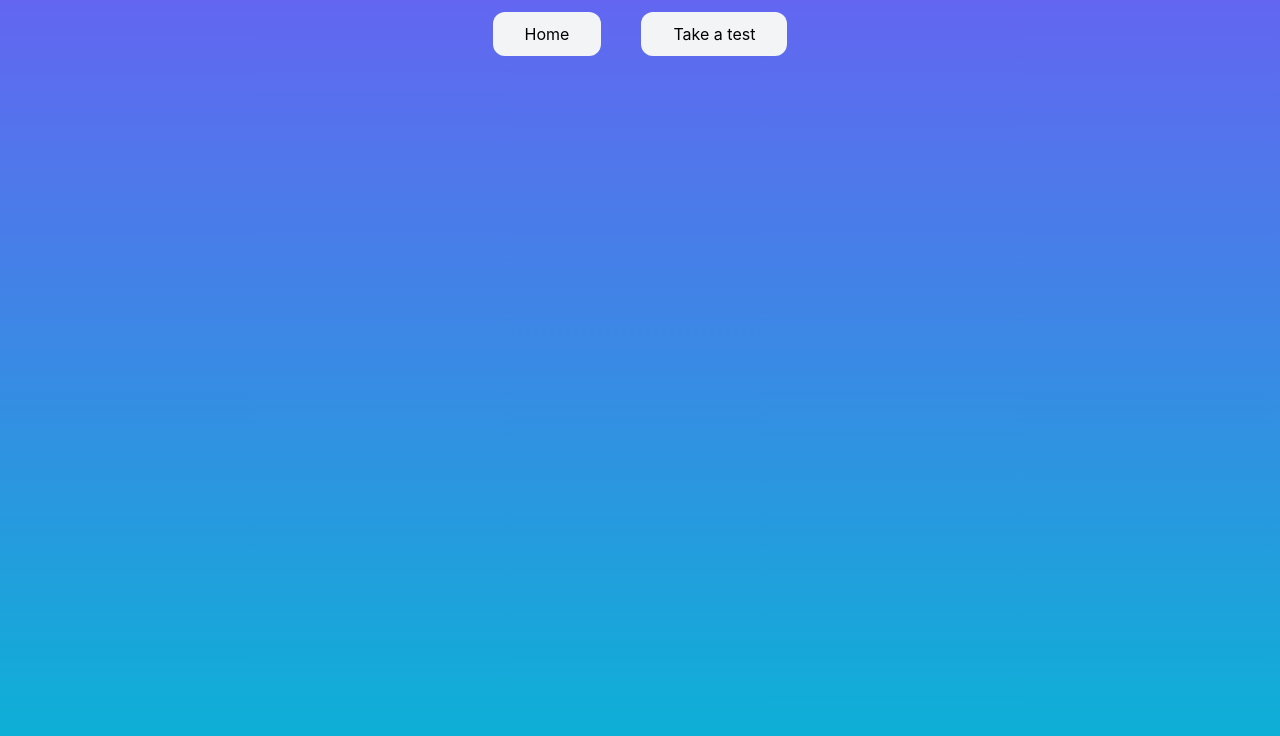
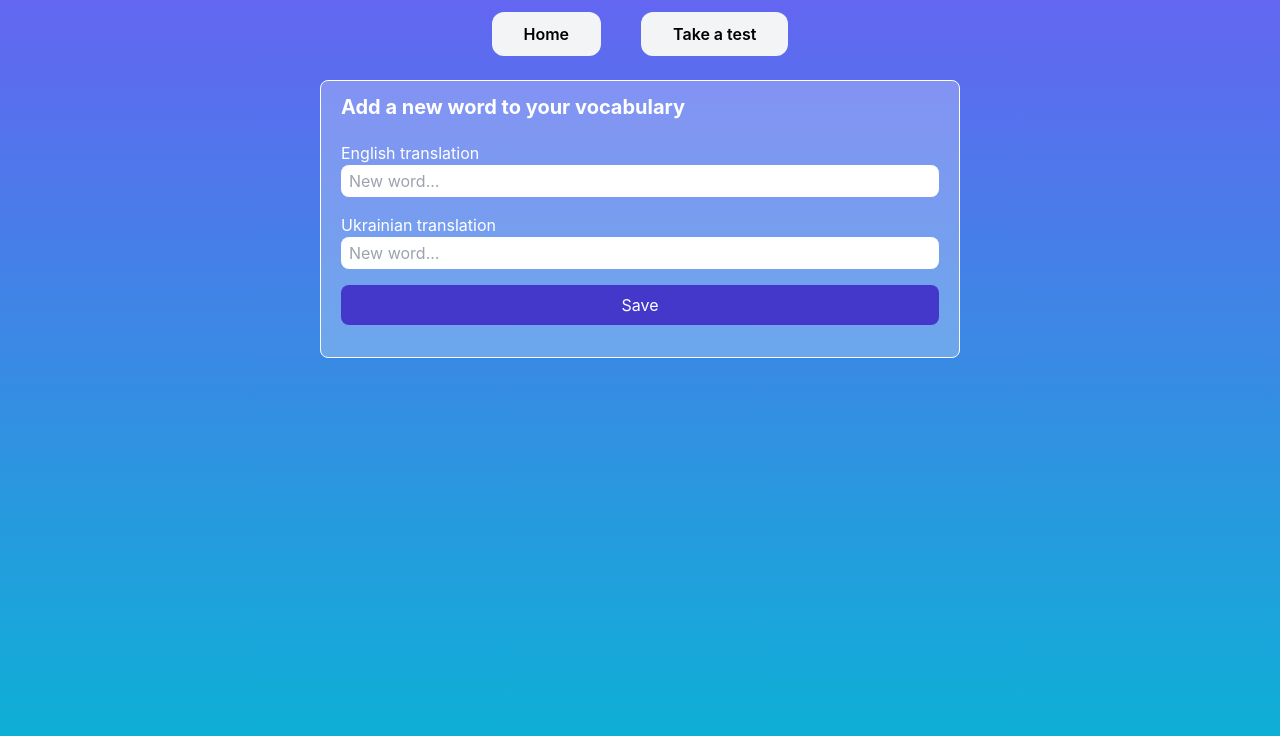
Before and after one commit to MaxPyvovarov/React-vocabulary, a React (Create React App) app: page /add in a window 1280 px wide. Shown: the top 736 px of the page. Built offline with nearby package versions, Linux system fonts and the light colour scheme.

Commit message:
New word form

```diff
--- a/src/components/Add/Add.jsx
+++ b/src/components/Add/Add.jsx
@@ -1,10 +1,57 @@
-import React from 'react';
+import React, {useState} from 'react';
 import Navbar from '../Navbar/Navbar';
+import {connect} from 'react-redux';
 
-export default function NewWordPage() {
+import styles from './Add.module.scss';
+import {addNewWord} from '../../store/actions/vocabulary';
+
+function Add(props) {
+	const [eng, setEng] = useState('');
+	const [ukr, setUkr] = useState('');
+
+	function submitHandler(e) {
+		e.preventDefault();
+		console.log('form', eng, ukr);
+		props.addNewWord(eng, ukr);
+	}
+
 	return (
 		<>
 			<Navbar />
+			<div className={styles.container}>
+				<h2 className={styles.heading}>Add a new word to your vocabulary</h2>
+				<form className={styles.form} onSubmit={submitHandler}>
+					<div className={styles.inputWrapper}>
+						<label htmlFor='engInput'>English translation</label>
+						<input
+							type='text'
+							id='engInput'
+							placeholder='New word...'
+							value={eng}
+							onChange={e => setEng(e.target.value)}
+						/>
+					</div>
+					<div className={styles.inputWrapper}>
+						<label htmlFor='ukrInput'>Ukrainian translation</label>
+						<input
+							type='text'
+							id='ukrInput'
+							placeholder='New word...'
+							value={ukr}
+							onChange={e => setUkr(e.target.value)}
+						/>
+					</div>
+					<button className={styles.submitBtn}>Save</button>
+				</form>
+			</div>
 		</>
 	);
 }
+
+function mapDispatchToProps(dispatch) {
+	return {
+		addNewWord: (eng, ukr) => dispatch(addNewWord(eng, ukr)),
+	};
+}
+
+export default connect(null, mapDispatchToProps)(Add);
--- a/src/components/Add/Add.module.scss
+++ b/src/components/Add/Add.module.scss
@@ -0,0 +1,31 @@
+.container {
+	@apply w-1/2 mx-auto border border-white rounded-lg py-3 px-5 bg-white bg-opacity-25;
+}
+
+.heading {
+	@apply font-bold text-xl text-white;
+}
+
+.form {
+	@apply flex flex-col justify-around py-5;
+
+	label {
+		@apply text-white;
+	}
+
+	input {
+		@apply outline-none rounded-lg px-2 py-1;
+	}
+}
+
+.inputWrapper {
+	@apply flex flex-col mb-4;
+}
+
+.submitBtn {
+	@apply bg-indigo-700 text-white rounded-lg px-3 py-2 transition-colors duration-200;
+
+	&:hover {
+		@apply bg-indigo-800;
+	}
+}
--- a/src/components/Navbar/Navbar.module.scss
+++ b/src/components/Navbar/Navbar.module.scss
@@ -7,7 +7,7 @@
 }
 
 .listItem {
-	@apply text-black ease-in-out duration-200 px-8 py-3 rounded-xl bg-gray-100 translate-x-0;
+	@apply text-black font-semibold ease-in-out duration-200 px-8 py-3 rounded-xl bg-gray-100 translate-x-0;
 
 	&:hover {
 		@apply bg-opacity-95 shadow-md shadow-gray-700 cursor-pointer translate-x-10;
--- a/src/components/Vocabulary/Vocabulary.jsx
+++ b/src/components/Vocabulary/Vocabulary.jsx
@@ -1,6 +1,4 @@
 import React from 'react';
-import {connect} from 'react-redux';
-import {addNewWord} from '../../store/actions/vocabulary';
 import {NavLink} from 'react-router-dom';
 import WordList from '../WordList/WordList';
 import Navbar from '../Navbar/Navbar';
@@ -8,7 +6,7 @@ import AddIcon from '../UI/AddIcon';
 
 import styles from './Vocabulary.module.scss';
 
-const Vocabulary = props => {
+export default function Vocabulary() {
 	return (
 		<>
 			<Navbar />
@@ -17,25 +15,8 @@ const Vocabulary = props => {
 					<AddIcon />
 					Add new word
 				</NavLink>
-				<button className={styles.add} onClick={props.addNewWord}>
-					Add new word
-				</button>
 				<WordList />
 			</div>
 		</>
 	);
-};
-
-function mapStateToProps(state) {
-	return {
-		vocabulary: state.vocabulary.vocabulary,
-	};
 }
-
-function mapDispatchToProps(dispatch) {
-	return {
-		addNewWord: () => dispatch(addNewWord()),
-	};
-}
-
-export default connect(mapStateToProps, mapDispatchToProps)(Vocabulary);
--- a/src/store/actions/vocabulary.js
+++ b/src/store/actions/vocabulary.js
@@ -1,8 +1,8 @@
 import {ADD_NEW_WORD} from './actionTypes';
 
-export function addNewWord() {
+export function addNewWord(eng, ukr) {
 	return {
 		type: ADD_NEW_WORD,
-		payload: {id: Date.now(), eng: 'cat', ukr: 'кот'},
+		payload: {id: Date.now(), eng: eng, ukr: ukr},
 	};
 }
--- a/src/store/reducers/vocabulary.js
+++ b/src/store/reducers/vocabulary.js
@@ -1,7 +1,7 @@
 import {ADD_NEW_WORD} from '../actions/actionTypes';
 
 const initialState = {
-	vocabulary: [{id: 1, eng: 'dog', ukr: 'собака'}],
+	vocabulary: [],
 };
 
 export default function vocabularyReducer(state = initialState, action) {
```
